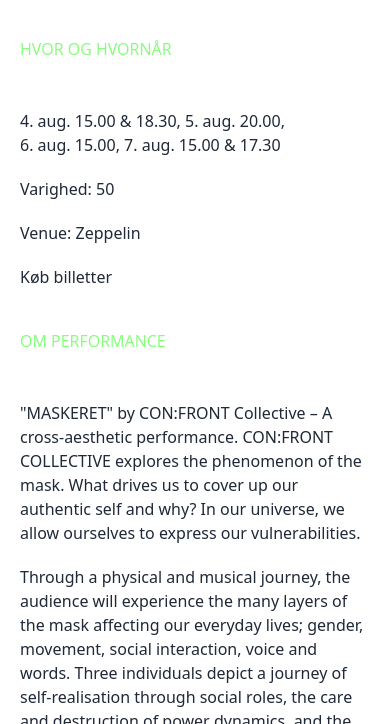
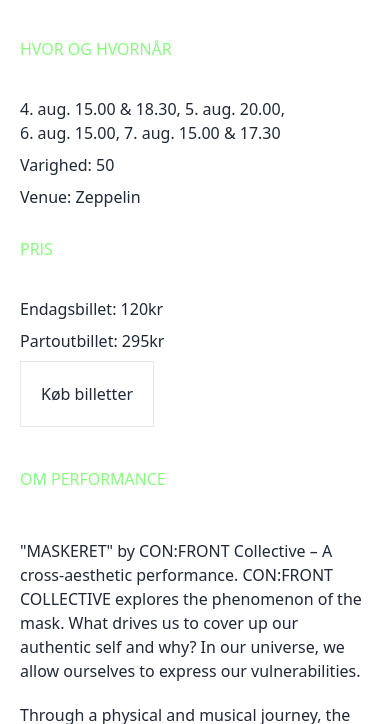
Before and after one commit to Mosholm/vildskud, a website built with Parcel: page src/product.html in a window 390 px wide. Shown: the part 376-1100 px from the top of the page. Built offline with nearby package versions, Linux system fonts and the light colour scheme.

Commit message:
mobile view

```diff
--- a/src/product.html
+++ b/src/product.html
@@ -22,13 +22,19 @@
       <section>
         <article class="m-5">
           <h2>HVOR OG HVORNÅR</h2>
-          <p class="my-5">
+          <p class="my-2">
             4. aug. 15.00 & 18.30, 5. aug. 20.00, <br class="my-2">6. aug. 15.00, 7. aug. 15.00 &
             17.30
           </p>
-          <p class="my-5">Varighed: 50</p>
-          <p class="my-5">Venue: Zeppelin</p>
-          <button>Køb billetter</button>
+          <p class="my-2">Varighed: 50</p>
+          <p class="my-2">Venue: Zeppelin</p>
+          <h2>PRIS</h2>
+          <p class="my-2">
+            Endagsbillet: 120kr
+          </p>
+          <p class="my-2">Partoutbillet: 295kr</p>
+          <button class="border p-5">Køb billetter</button>
+
         </article>
         <article class="m-5">
           <h2>OM PERFORMANCE</h2>
@@ -59,7 +65,6 @@
       </section>
 
 
-
       <div tabindex="0" class="collapse">
         <input type="checkbox">
         <div class="collapse-title collapse-arrow text-xl font-medium">
```
